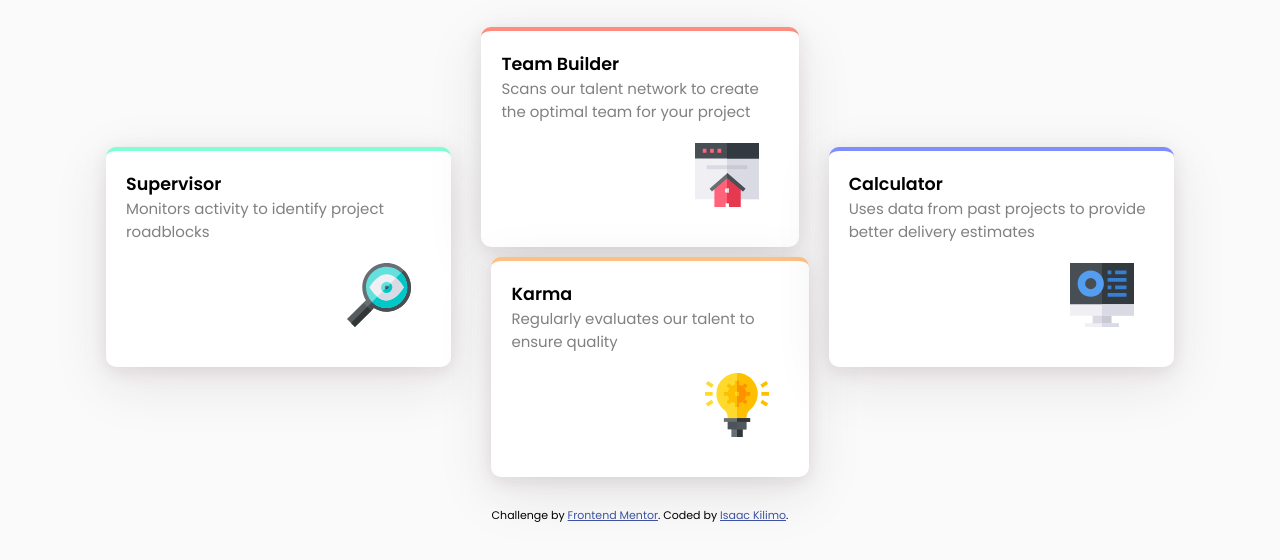
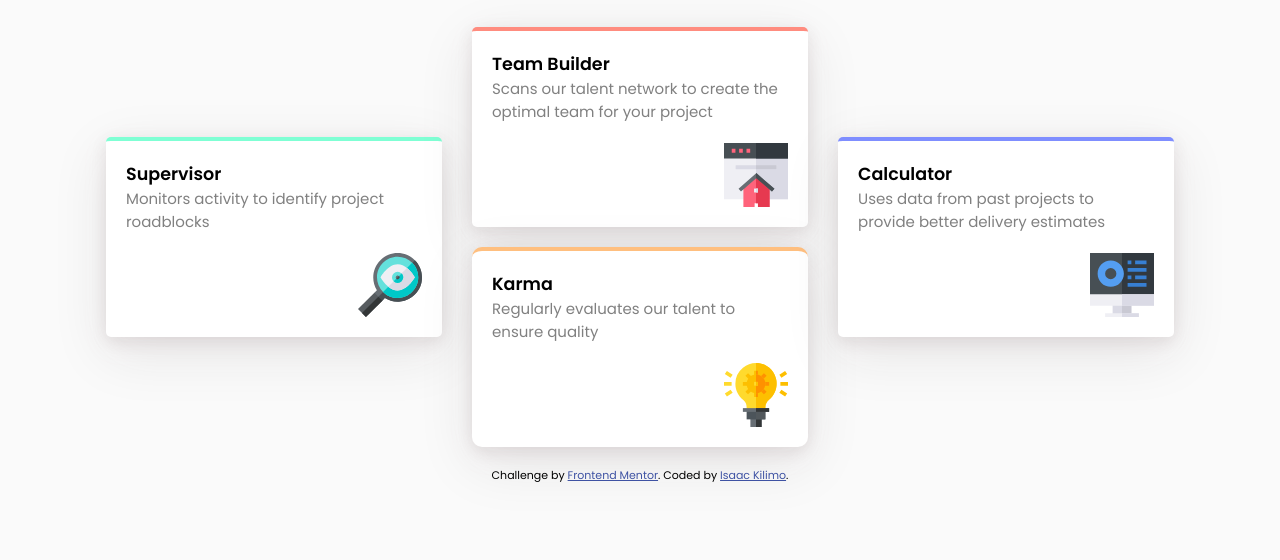
Before and after one commit to Isaac-kiptoo-kilimo/flex-box-challenge, a plain HTML site: page index.html in a window 1280 px wide. Shown: the part 174-734 px from the top of the page. Drawn offline with Linux system fonts and the light colour scheme.

Commit message:
style:added margin to the cards

```diff
--- a/css/style.css
+++ b/css/style.css
@@ -46,6 +46,7 @@ body {
 .main-head > h1 > span {
   color: hsl(229, 6%, 66%);
   margin: 5px;
+  font-weight: 600;
   /* color: grey; */
 }
 .main-head > p {
@@ -65,7 +66,7 @@ body {
 .superior-card {
   background-color: white;
   padding: 20px;
-  border-radius: 10px;
+  border-radius: 5px;
   border-top: 4px solid aquamarine;
   width: 100%;
   box-shadow: rgba(68, 61, 61, 0.1) 0px 4px 16px, rgba(254,205,211,0.1) 0px 8px 24px, rgba(42, 40, 40, 0.1) 0px 16px 56px;
@@ -74,21 +75,21 @@ body {
 .team-card {
   background-color: white;
   padding: 20px;
-  border-radius: 10px;
+  border-radius: 5px;
   border-top: 4px solid rgb(255, 140, 127);
   width: 100%;
   box-shadow: rgba(68, 61, 61, 0.1) 0px 4px 16px, rgba(254,205,211,0.1) 0px 8px 24px, rgba(42, 40, 40, 0.1) 0px 16px 56px;
 
 }
 
-.team-karma-card{
-    gap: 20px;
+.main-card>div,.team-karma-card{
+    /* gap: 20px; */
     width: 100%;
 }
 .karma-card {
   background-color: white;
   padding: 20px;
-  margin: 10px;
+  margin-top: 20px;
   border-radius: 10px;
   border-top: 4px solid rgb(255, 191, 127);
   width: 100%;
@@ -96,10 +97,11 @@ body {
 }
 
 
+
 .calc-card {
   background-color: white;
   padding: 20px;
-  border-radius: 10px;
+  border-radius: 5px;
   border-top: 4px solid rgb(127, 142, 255);
   width: 100%;
   box-shadow: rgba(68, 61, 61, 0.1) 0px 4px 16px, rgba(254,205,211,0.1) 0px 8px 24px, rgba(42, 40, 40, 0.1) 0px 16px 56px;
@@ -116,7 +118,7 @@ body {
   display: flex;
   justify-content: end;
   align-items: end;
-  margin: 20px;
+  margin-top: 20px;
 }
 .card-para{
     color: gray;
--- a/index.html
+++ b/index.html
@@ -32,11 +32,13 @@
       </div>
 
       <div class="main-card">
+       <div>
         <div class="superior-card">
           <h3 class="card-title">Supervisor</h3>
           <p class="card-para">Monitors activity to identify project roadblocks</p>
           <div class="img">
             <img src="./images/icon-supervisor.svg" alt="supervisor image">
+          </div>
        </div>
 
        </div>
@@ -58,11 +60,13 @@
           </div>
          </div>
        </div>
+        <div>
           <div class="calc-card">
             <h3 class="card-title">Calculator</h3>
           <p class="card-para">Uses data from past projects to provide better delivery estimates</p>
           <div class="img">
             <img src="./images/icon-calculator.svg" alt="supervisor image">
+          </div>
           </div>
         </div>
       </div>
```
Lines whose indentation alone changed are shown as unchanged.
